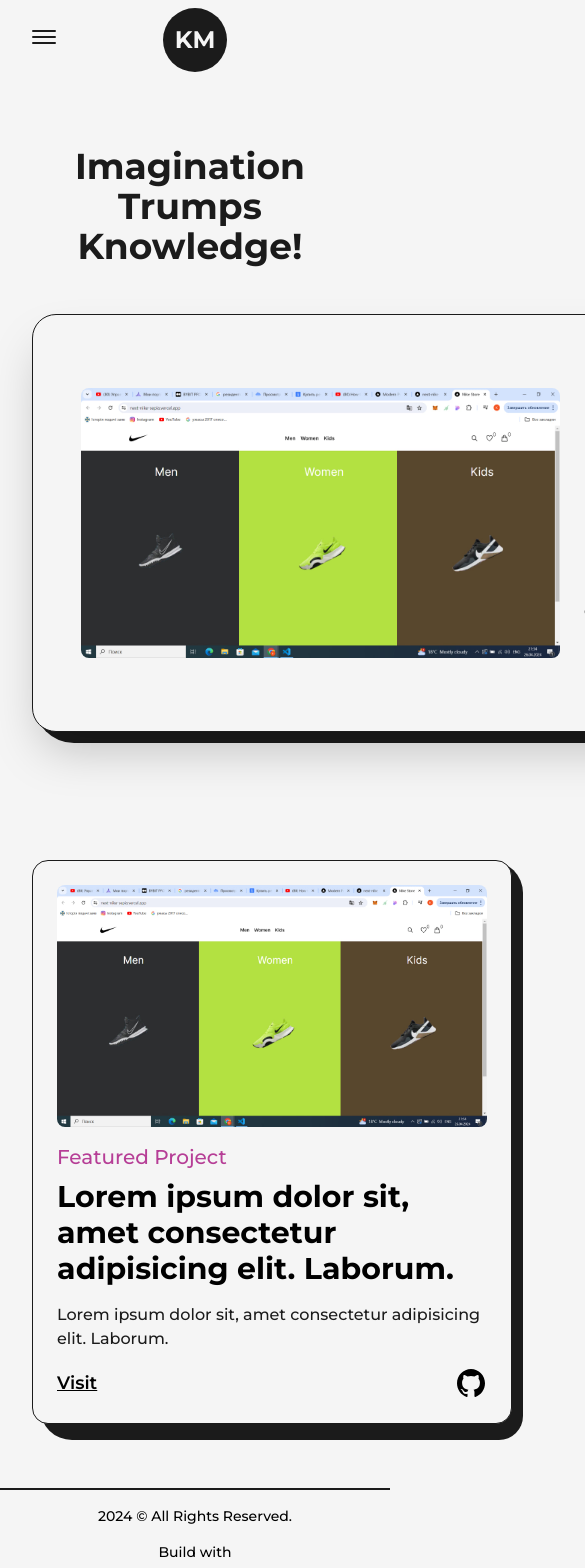
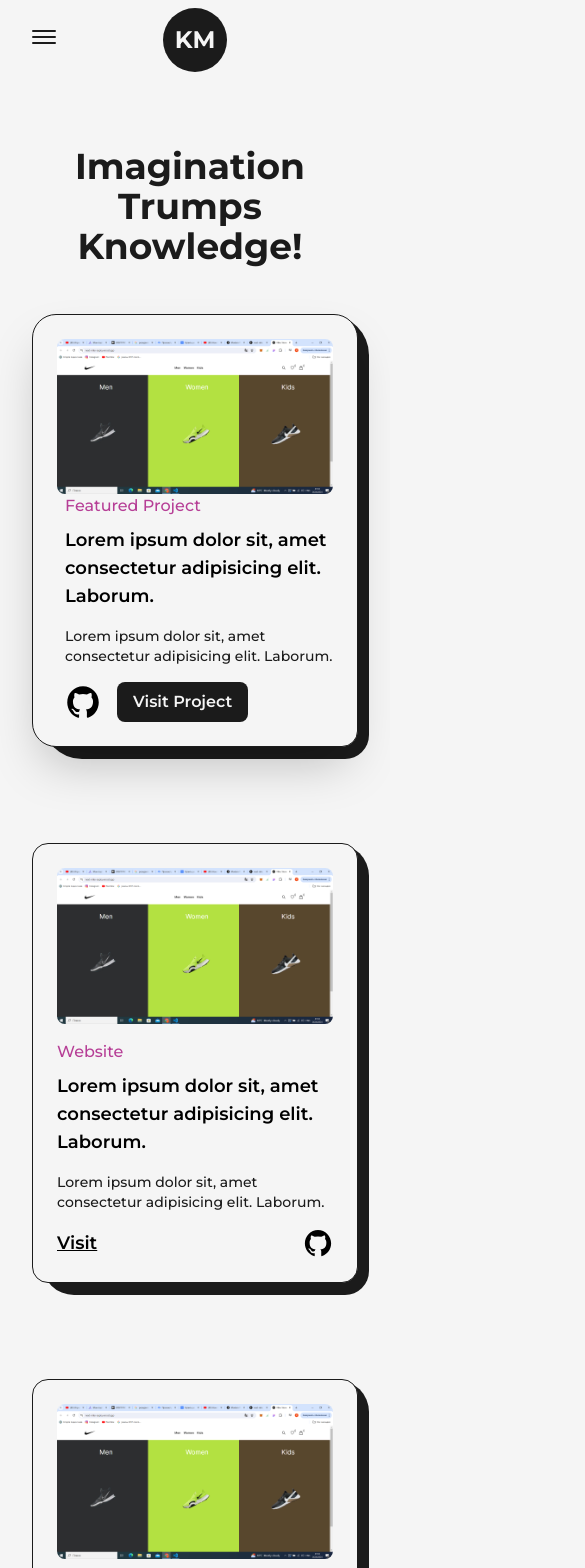
Before and after one commit to kotik322322/myPortfolio, a Next.js app: page /projects in a window 390 px wide. Shown: the top 1568 px of the page, 585 px wide, since content can reach past the window. Built offline with nearby package versions, Linux system fonts and the light colour scheme.

Commit message:
created mobile version for Projects page

```diff
--- a/app/components/CustomLink.tsx
+++ b/app/components/CustomLink.tsx
@@ -11,7 +11,7 @@
   export const CustomLink = ({ href, title, className }: CustomLinkProps) => {
     const pathName = usePathname()
     return (
-      <Link href={href} className={`${className} relative group`}>
+      <Link href={href} className={`${className} relative group font-semibold`}>
         {title}
         <span className={`h-[1px] inline-block w-0  bg-dark absolute left-0 -bottom-0.5 group-hover:w-full transition-[width] ease duration-300 ${pathName === href ? "w-full" : "w-0"} dark:bg-light`}>&nbsp;</span>
       </Link>
--- a/app/components/FeaturedProject.tsx
+++ b/app/components/FeaturedProject.tsx
@@ -14,10 +14,13 @@
 
 const FeaturedProject = ({ type, title, summary, img, link, github }: FeaturedProjectProps) => {
   return (
-    <article className="w-full flex items-center justify-between rounded-3xl border border-solid border-dark bg-light shadow-2xl p-12 relative rounded-br-2xl dark:bg-dark dark:border-light">
+    <article className="w-full flex flex-col lg:flex-row items-center justify-between rounded-3xl border border-solid border-dark bg-light shadow-2xl p-6 lg:p-16 relative rounded-br-2xl dark:bg-dark dark:border-light">
       <div className="absolute top-0 -right-3 -z-10 w-[101%] h-[103%] rounded-[2.5rem] bg-dark rounded-br-3xl dark:bg-light" />
 
-      <Link href={link} target="_blank" className="w-1/2 cursor-pointer overflow-hidden rounded-lg">
+      <Link
+        href={link}
+        target="_blank"
+        className="w-full cursor-pointer overflow-hidden rounded-lg">
         <Image
           src={img}
           alt={title}
@@ -30,20 +33,24 @@
         />
       </Link>
 
-      <div className="w-1/2 flex flex-col items-start justify-between pl-6">
-        <span className="text-primary font-medium text-xl dark:text-primaryDark">{type}</span>
+      <div className="w-full flex flex-col items-start justify-between pl-2 lg:pl-6">
+        <span className="text-primary font-medium text-base lg:text-xl dark:text-primaryDark">
+          {type}
+        </span>
         <Link href={link} target="_blank" className="hover:underline underline-offset-2">
-          <h2 className="my-2 w-full text-left text-4xl font-bold dark:text-light">{title}</h2>
+          <h2 className="my-2 w-full text-left text-lg lg:text-4xl font-semibold lg:font-bold dark:text-light">
+            {title}
+          </h2>
         </Link>
-        <p className="my-2 font-medium text-dark dark:text-light">{summary}</p>
+        <p className="my-2 font-medium text-dark dark:text-light text-sm lg:text-base">{summary}</p>
         <div className="mt-2 flex items-center">
-          <Link href={github} target="_blank" className="w-10">
-            <GithubIcon />
+          <Link href={github} target="_blank" className="hover:-translate-y-1 transition-all duration-200">
+            <GithubIcon className='text-4xl lg:text-5xl'/>
           </Link>
           <Link
             href={link}
             target="_blank"
-            className="ml-4 rounded-lg bg-dark text-light p-2 px-6 text-lg font-semibold dark:bg-light dark:text-dark">
+            className="ml-4 rounded-lg bg-dark text-light p-2 px-4 lg:px-6 text-base lg:text-lg font-semibold dark:bg-light dark:text-dark hover:-translate-y-1 transition-all duration-200">
             Visit Project
           </Link>
         </div>
--- a/app/components/Project.tsx
+++ b/app/components/Project.tsx
@@ -34,18 +34,18 @@
       </Link>
 
       <div className="w-full flex flex-col items-start justify-between mt-4">
-        <span className="text-primary font-medium text-xl dark:text-primaryDark">{type}</span>
+        <span className="text-primary font-medium text-base lg:text-xl dark:text-primaryDark">{type}</span>
         <Link href={link} target="_blank" className="hover:bg:underline underline-offset-2">
-          <h2 className="my-2 w-full text-left text-3xl font-bold">{title}</h2>
+          <h2 className="my-2 w-full text-left text-lg lg:text-4xl font-semibold lg:font-bold dark:text-light">{title}</h2>
         </Link>
-        <p className="my-2 font-medium text-dark">{summary}</p>
+        <p className="my-2 font-medium text-dark dark:text-light text-sm lg:text-base">{summary}</p>
 
         <div className="w-full mt-2 flex items-center justify-between">
           <Link href={link} target="_blank" className="text-lg font-semibold underline">
             Visit
           </Link>
-          <Link href={github} target="_blank" className="w-8">
-            <GithubIcon />
+          <Link href={github} target="_blank" className="hover:-translate-y-1 transition-all duration-200">
+            <GithubIcon className='text-3xl '/>
           </Link>
         </div>
       </div>
--- a/app/projects/page.tsx
+++ b/app/projects/page.tsx
@@ -11,7 +11,7 @@
       <Layout className="pt-16">
         <AnimatedText text="Imagination Trumps Knowledge!" className="mb-10" />
 
-        <div className="grid grid-cols12 gap-24 gap-y-32">
+        <div className="grid grid-cols-12 gap-24 gap-x-0 lg:gap-x-16">
           <div className="col-span-12">
             <FeaturedProject
               title="Lorem ipsum dolor sit, amet consectetur adipisicing elit. Laborum."
@@ -23,22 +23,22 @@
             />
           </div>
 
-          <div className="col-span-6">
+          <div className="col-span-12 lg:col-span-6">
             <Project
               title="Lorem ipsum dolor sit, amet consectetur adipisicing elit. Laborum."
               summary="Lorem ipsum dolor sit, amet consectetur adipisicing elit. Laborum."
               link={'/link'}
-              type={'Featured Project'}
+              type={'Website'}
               img={project1}
               github={'https://github.com/kotik322322/next-nike-v2'}
             />
           </div>
-          <div className="col-span-6">
+          <div className="col-span-12 lg:col-span-6">
             <Project
               title="Lorem ipsum dolor sit, amet consectetur adipisicing elit. Laborum."
               summary="Lorem ipsum dolor sit, amet consectetur adipisicing elit. Laborum."
               link={'/link'}
-              type={'Featured Project'}
+              type={'Website'}
               img={project1}
               github={'https://github.com/kotik322322/next-nike-v2'}
             />
```
